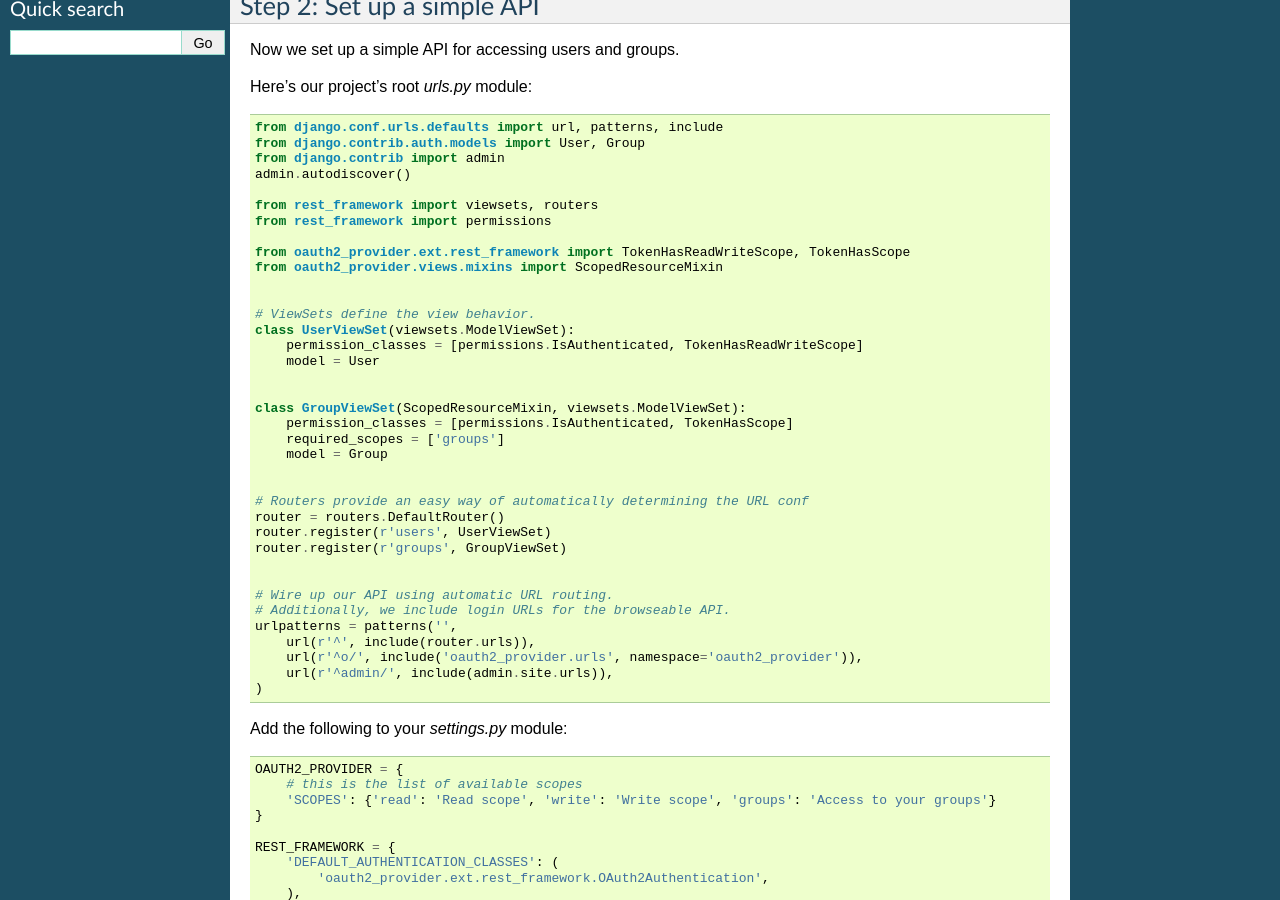
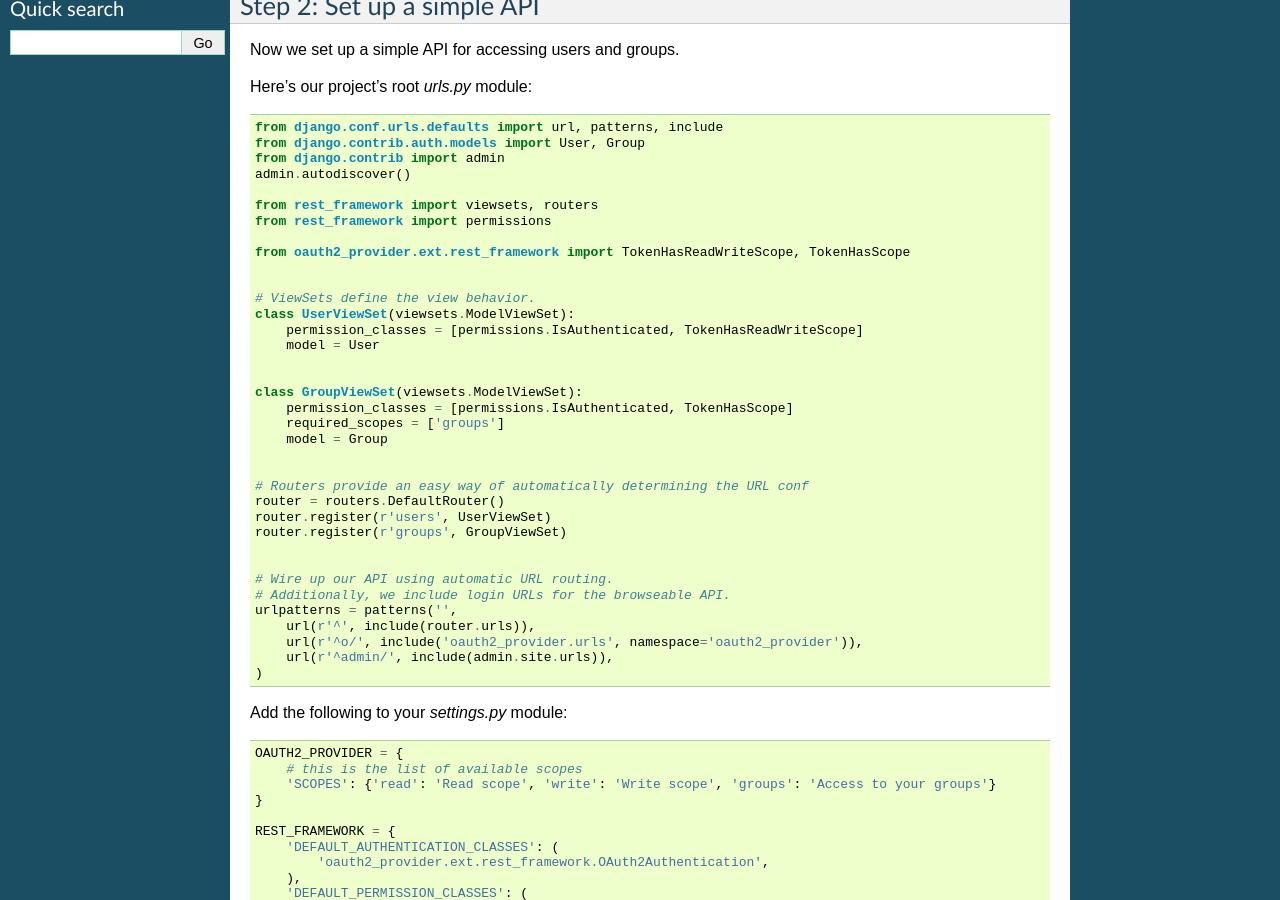
Before and after one commit to sheriffwoody0922/oauth-python-django, a Sphinx documentation site: the page built from docs/tutorial/rest_framework_integration.rst, in a window 1280 px wide and 900 px high, scrolled down 462 px. Built offline with Sphinx 7.4.7, drawn with Linux system fonts in a browser that asks for light colours.

Commit message:
REST framework integration tutorial updated: removed ScopedResourceMixin which is no more necessary

```diff
--- a/docs/tutorial/rest_framework_integration.rst
+++ b/docs/tutorial/rest_framework_integration.rst
@@ -42,7 +42,6 @@ Here's our project's root `urls.py` module:
     from rest_framework import permissions
 
     from oauth2_provider.ext.rest_framework import TokenHasReadWriteScope, TokenHasScope
-    from oauth2_provider.views.mixins import ScopedResourceMixin
 
 
     # ViewSets define the view behavior.
@@ -51,7 +50,7 @@ Here's our project's root `urls.py` module:
         model = User
 
 
-    class GroupViewSet(ScopedResourceMixin, viewsets.ModelViewSet):
+    class GroupViewSet(viewsets.ModelViewSet):
         permission_classes = [permissions.IsAuthenticated, TokenHasScope]
         required_scopes = ['groups']
         model = Group
```
